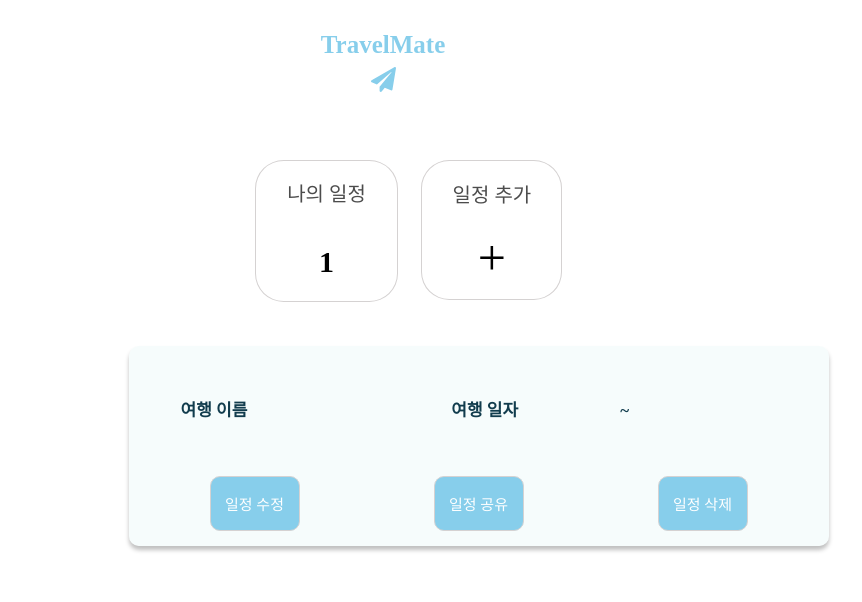
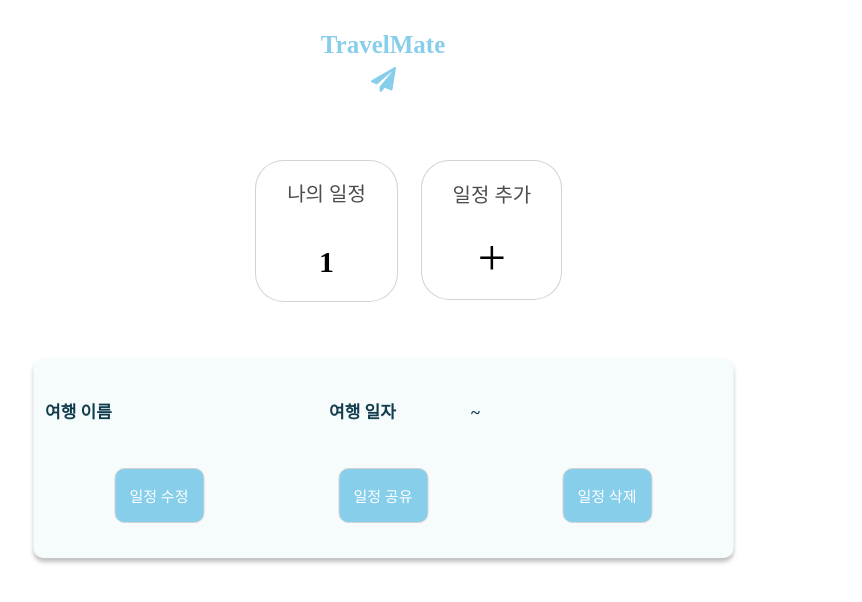
Before and after one commit to CNU-SW-Academy-Team5/Travel-planner, a React (Create React App) app: page /home in a window 1280 px wide. Shown: the top 602 px of the page, without its empty margins (257-1119 px from the left). Built offline with nearby package versions, Linux system fonts and the light colour scheme; no server answers.

Commit message:
Update Home.css

```diff
--- a/src/pages/home/Home.css
+++ b/src/pages/home/Home.css
@@ -52,8 +52,9 @@
     position: absolute;
     width: 955px;
     height: 564px;
-    left: 258px;
-    top: 346px;
+    left: 50%;
+    transform: translate(-50%, -50%);
+    top: 80%;
 }
 .myListShowBoxTable{
     background: rgba(238, 249, 250, 0.5);
@@ -64,6 +65,11 @@
     height: 200px;
     margin: 0 auto;
 }
+.myListShowBoxTable td{
+    width: 120px;
+    padding: 40px 10px;
+}
+
 .myTrip{
     color: rgb(17, 60, 77);
     font-family: 'IBM Plex Sans';
```
